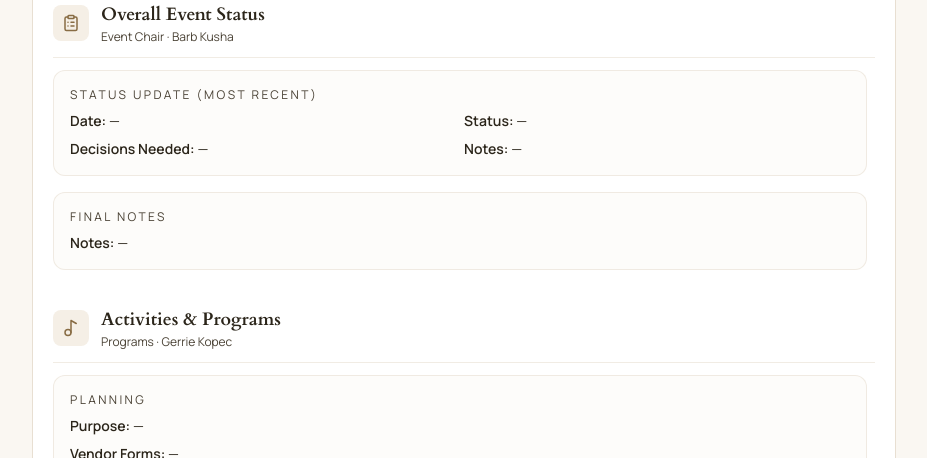
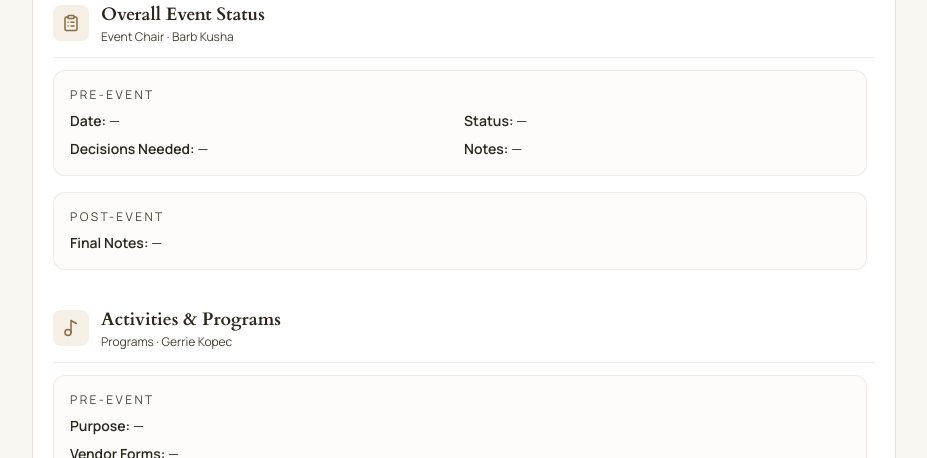
Before and after one commit to northstarhouse/nsh-events-committee, a React (Vite) app: page / in a window 1280 px wide. Both pictures are taken after a click on the button 214 px from the left and 248 px from the top of the page. Shown: the part 342-800 px from the top of the page, without its empty margins (176-1103 px from the left). Built offline with nearby package versions, Linux system fonts and the light colour scheme; no server answers.

Commit message:
Split event overview into pre and post sections

```diff
--- a/src/events/EventsDashboard.jsx
+++ b/src/events/EventsDashboard.jsx
@@ -465,6 +465,8 @@ export default function EventsDashboard() {
                     <div className="pt-3">
                       {area.key === 'overall' && (
                         <div className="space-y-4">
+                          <div className="border border-sand-dark/60 rounded-xl p-4 bg-sand-light/40">
+                            <p className="text-xs uppercase tracking-[0.2em] text-ink-light mb-2">Pre-Event</p>
                             {(() => {
                               const updates = data.statusUpdates || [];
                               const latest = [...updates].reverse().find((entry) =>
@@ -472,22 +474,18 @@ export default function EventsDashboard() {
                               );
                               const entry = latest || updates[updates.length - 1] || {};
                               return (
-                              <div className="border border-sand-dark/60 rounded-xl p-4 bg-sand-light/40">
-                                <p className="text-xs uppercase tracking-[0.2em] text-ink-light mb-2">
-                                  Status Update (Most Recent)
-                                </p>
                                 <div className="grid grid-cols-1 md:grid-cols-2 gap-2">
                                   <Field label="Date" value={entry.date} />
                                   <Field label="Status" value={entry.status} />
                                   <Field label="Decisions Needed" value={entry.decisions} />
                                   <Field label="Notes" value={entry.notes} />
                                 </div>
-                              </div>
                               );
                             })()}
+                          </div>
                           <div className="border border-sand-dark/60 rounded-xl p-4 bg-sand-light/40">
-                            <p className="text-xs uppercase tracking-[0.2em] text-ink-light mb-2">Final Notes</p>
-                            <Field label="Notes" value={data.finalNotes} />
+                            <p className="text-xs uppercase tracking-[0.2em] text-ink-light mb-2">Post-Event</p>
+                            <Field label="Final Notes" value={data.finalNotes} />
                           </div>
                         </div>
                       )}
@@ -495,7 +493,7 @@ export default function EventsDashboard() {
                       {area.key === 'programs' && (
                         <div className="space-y-4">
                           <div className="border border-sand-dark/60 rounded-xl p-4 bg-sand-light/40">
-                            <p className="text-xs uppercase tracking-[0.2em] text-ink-light mb-2">Planning</p>
+                            <p className="text-xs uppercase tracking-[0.2em] text-ink-light mb-2">Pre-Event</p>
                             <div className="space-y-2">
                               <Field label="Purpose" value={(data.purpose || []).join(', ')} />
                               <Field label="Vendor Forms" value={data.vendorFormsSent} />
@@ -559,7 +557,7 @@ export default function EventsDashboard() {
                       {area.key === 'volunteers' && (
                         <div className="space-y-4">
                           <div className="border border-sand-dark/60 rounded-xl p-4 bg-sand-light/40">
-                            <p className="text-xs uppercase tracking-[0.2em] text-ink-light mb-2">Planning</p>
+                            <p className="text-xs uppercase tracking-[0.2em] text-ink-light mb-2">Pre-Event</p>
                             <div className="space-y-2">
                               <Field label="Volunteers Assigned" value={data.volunteersAssigned} />
                               <Field label="Board Contacted" value={data.boardContacted} />
@@ -601,7 +599,7 @@ export default function EventsDashboard() {
                       {area.key === 'logistics' && (
                         <div className="space-y-4">
                           <div className="border border-sand-dark/60 rounded-xl p-4 bg-sand-light/40">
-                            <p className="text-xs uppercase tracking-[0.2em] text-ink-light mb-2">Planning</p>
+                            <p className="text-xs uppercase tracking-[0.2em] text-ink-light mb-2">Pre-Event</p>
                             <div className="space-y-2">
                               <Field label="Proposed Attendance" value={data.proposedAttendance} />
                               <Field label="Event Locations" value={data.eventLocations} />
@@ -628,7 +626,7 @@ export default function EventsDashboard() {
                       {area.key === 'hospitality' && (
                         <div className="space-y-4">
                           <div className="border border-sand-dark/60 rounded-xl p-4 bg-sand-light/40">
-                            <p className="text-xs uppercase tracking-[0.2em] text-ink-light mb-2">Planning</p>
+                            <p className="text-xs uppercase tracking-[0.2em] text-ink-light mb-2">Pre-Event</p>
                             <div className="space-y-2">
                               <Field label="Serving Style" value={(data.servingStyle || []).join(', ')} />
                               <Field label="Alcohol Involved" value={data.alcoholInvolved} />
@@ -681,6 +679,7 @@ export default function EventsDashboard() {
                       {area.key === 'finance' && (
                         <div className="space-y-4">
                           <div className="border border-sand-dark/60 rounded-xl p-4 bg-sand-light/40">
+                            <p className="text-xs uppercase tracking-[0.2em] text-ink-light mb-2">Pre-Event</p>
                             <p className="text-xs uppercase tracking-[0.2em] text-ink-light mb-2">Projected Expenses</p>
                             <div className="space-y-2">
                               {(data.expenses || []).map((row, idx) => (
@@ -691,8 +690,7 @@ export default function EventsDashboard() {
                                 </div>
                               ))}
                             </div>
-                          </div>
-                          <div className="border border-sand-dark/60 rounded-xl p-4 bg-sand-light/40">
+                            <div className="mt-3">
                               <p className="text-xs uppercase tracking-[0.2em] text-ink-light mb-2">Projected Income</p>
                               <div className="space-y-2">
                                 {(data.income || []).map((row, idx) => (
@@ -704,10 +702,13 @@ export default function EventsDashboard() {
                                 ))}
                               </div>
                             </div>
+                            <div className="mt-3 space-y-2">
+                              <Field label="Financial Notes" value={data.financialNotes} />
+                            </div>
+                          </div>
                           <div className="border border-sand-dark/60 rounded-xl p-4 bg-sand-light/40">
-                            <p className="text-xs uppercase tracking-[0.2em] text-ink-light mb-2">Notes & Post-Event</p>
+                            <p className="text-xs uppercase tracking-[0.2em] text-ink-light mb-2">Post-Event</p>
                             <div className="space-y-2">
-                              <Field label="Financial Notes" value={data.financialNotes} />
                               <Field label="Receipts Collected" value={data.receiptsCollected} />
                               <Field label="Receipts Dates" value={[data.receiptsDate1, data.receiptsDate2, data.receiptsDate3].filter(Boolean).join(', ')} />
                               <Field label="Reimbursements Needed" value={data.reimbursementsNeeded} />
@@ -729,7 +730,7 @@ export default function EventsDashboard() {
                       {area.key === 'sponsorship' && (
                         <div className="space-y-4">
                           <div className="border border-sand-dark/60 rounded-xl p-4 bg-sand-light/40">
-                            <p className="text-xs uppercase tracking-[0.2em] text-ink-light mb-2">Planning</p>
+                            <p className="text-xs uppercase tracking-[0.2em] text-ink-light mb-2">Pre-Event</p>
                             <div className="space-y-2">
                               <Field label="Recognition Methods" value={(data.recognitionMethods || []).join(', ')} />
                               <Field label="Other Recognition" value={data.recognitionOther} />
@@ -758,7 +759,7 @@ export default function EventsDashboard() {
                       {area.key === 'interiors' && (
                         <div className="space-y-4">
                           <div className="border border-sand-dark/60 rounded-xl p-4 bg-sand-light/40">
-                            <p className="text-xs uppercase tracking-[0.2em] text-ink-light mb-2">Planning</p>
+                            <p className="text-xs uppercase tracking-[0.2em] text-ink-light mb-2">Pre-Event</p>
                             <div className="space-y-2">
                               <Field label="Historic Approach" value={data.historicApproach} />
                               <Field label="More Info" value={data.moreInfo} />
@@ -784,6 +785,7 @@ export default function EventsDashboard() {
                       {area.key === 'marketing' && (
                         <div className="space-y-4">
                           <div className="border border-sand-dark/60 rounded-xl p-4 bg-sand-light/40">
+                            <p className="text-xs uppercase tracking-[0.2em] text-ink-light mb-2">Pre-Event</p>
                             <p className="text-xs uppercase tracking-[0.2em] text-ink-light mb-2">Marketing Channels</p>
                             <div className="space-y-2">
                               {marketingChannels.map((channel) => {
@@ -804,10 +806,14 @@ export default function EventsDashboard() {
                                 </p>
                               </div>
                             </div>
+                            <div className="mt-3">
+                              <p className="text-xs uppercase tracking-[0.2em] text-ink-light mb-2">Additional Notes</p>
+                              <Field label="Notes" value={data.notes} />
+                            </div>
                           </div>
                           <div className="border border-sand-dark/60 rounded-xl p-4 bg-sand-light/40">
-                            <p className="text-xs uppercase tracking-[0.2em] text-ink-light mb-2">Additional Notes</p>
-                            <Field label="Notes" value={data.notes} />
+                            <p className="text-xs uppercase tracking-[0.2em] text-ink-light mb-2">Post-Event</p>
+                            <p className="text-sm text-ink-light italic">No post-event fields for Marketing.</p>
                           </div>
                         </div>
                       )}
```
Lines whose indentation alone changed are shown as unchanged.
